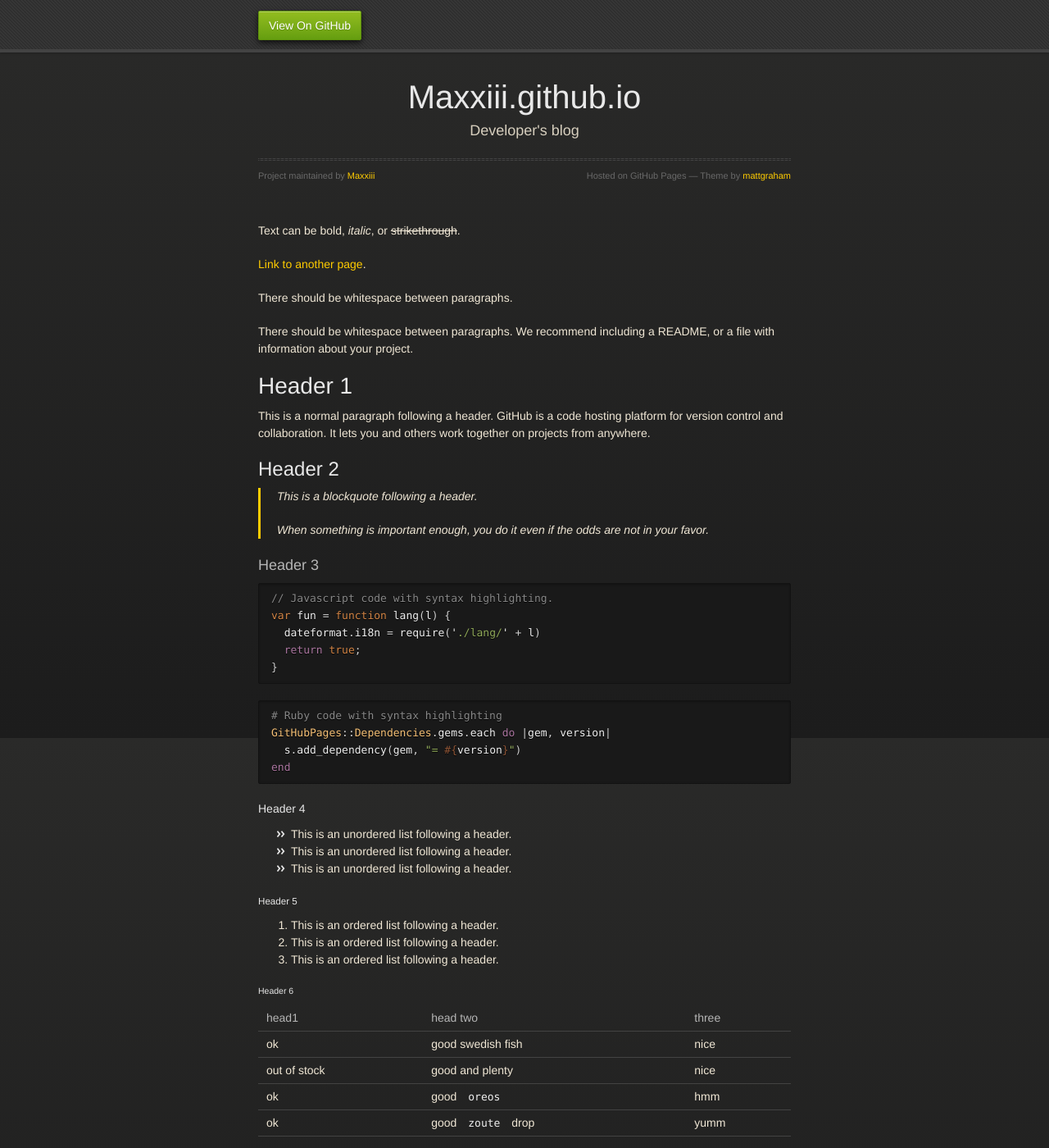
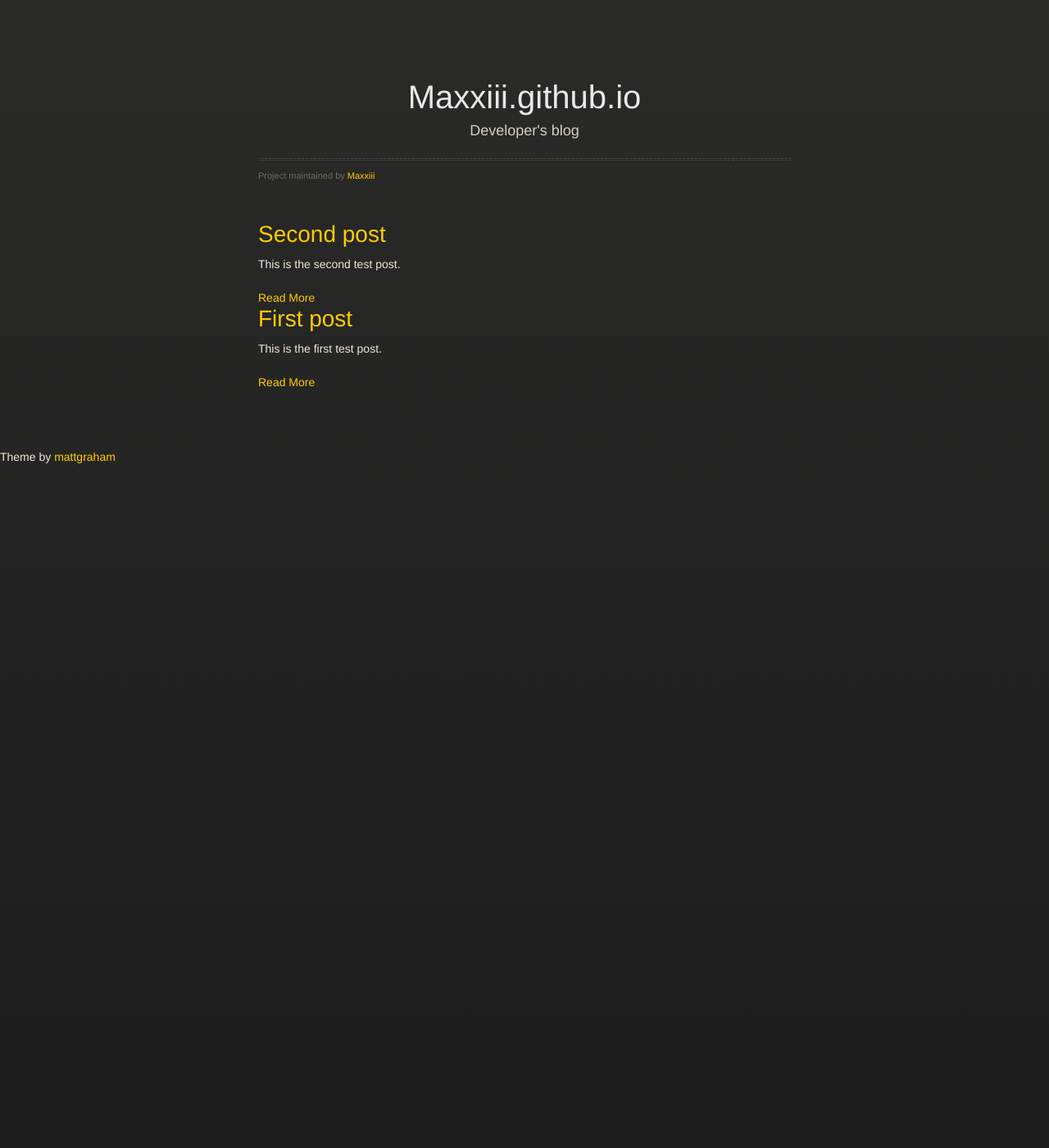
Before and after one commit to Maxxiii/Maxxiii.github.io, a Jekyll site: the page built from index.md, in a window 1280 px wide and 1400 px high. Shown: the whole window at 82% size. Built offline with Jekyll 4.4.1, drawn with Linux system fonts in a browser that asks for light colours; some of the changed text lies outside the part shown.

Commit message:
More fixes

````diff
--- a/_layouts/default.html
+++ b/_layouts/default.html
@@ -17,18 +19,8 @@
   <meta name="viewport" content="width=device-width, initial-scale=1, user-scalable=no">
 
 </head>
+
 <body>
-      <div id="header">
-        <nav>
-          <li class="fork"><a href="{{ site.github.repository_url }}">View On GitHub</a></li>
-          {% if site.show_downloads %}
-            <li class="downloads"><a href="{{ site.github.zip_url }}">ZIP</a></li>
-            <li class="downloads"><a href="{{ site.github.tar_url }}">TAR</a></li>
-            <li class="title">DOWNLOADS</li>
-          {% endif %}
-        </nav>
-      </div><!-- end header -->
-
   <div class="wrapper">
 
     <section>
@@ -36,8 +28,9 @@
         <h1>{{ site.title | default: site.github.repository_name }}</h1>
         <p>{{ site.description | default: site.github.project_tagline }}</p>
         <hr>
-          <span class="credits left">Project maintained by <a href="{{ site.github.owner_url }}">{{ site.github.owner_name }}</a></span>
-          <span class="credits right">Hosted on GitHub Pages &mdash; Theme by <a href="https://twitter.com/mattgraham">mattgraham</a></span>
+        <span class="credits left">Project maintained by <a
+            href="{{ site.github.owner_url }}">{{ site.github.owner_name }}</a></span>
+
       </div>
 
       {{ content }}
@@ -48,13 +41,22 @@
 
   {% if site.google_analytics %}
   <script>
-        (function(i,s,o,g,r,a,m){i['GoogleAnalyticsObject']=r;i[r]=i[r]||function(){
-        (i[r].q=i[r].q||[]).push(arguments)},i[r].l=1*new Date();a=s.createElement(o),
-        m=s.getElementsByTagName(o)[0];a.async=1;a.src=g;m.parentNode.insertBefore(a,m)
-        })(window,document,'script','//www.google-analytics.com/analytics.js','ga');
+    (function (i, s, o, g, r, a, m) {
+      i['GoogleAnalyticsObject'] = r;
+      i[r] = i[r] || function () {
+        (i[r].q = i[r].q || []).push(arguments)
+      }, i[r].l = 1 * new Date();
+      a = s.createElement(o),
+        m = s.getElementsByTagName(o)[0];
+      a.async = 1;
+      a.src = g;
+      m.parentNode.insertBefore(a, m)
+    })(window, document, 'script', '//www.google-analytics.com/analytics.js', 'ga');
     ga('create', '{{ site.google_analytics }}', 'auto');
     ga('send', 'pageview');
   </script>
   {% endif %}
 </body>
+<span>Theme by <a href="https://twitter.com/mattgraham">mattgraham</a></span>
+
 </html>
--- a/index.md
+++ b/index.md
@@ -2,122 +2,17 @@
 layout: default
 ---
 
-Text can be **bold**, _italic_, or ~~strikethrough~~.
+<div class="posts">
+  {% for post in site.posts %}
+    <article class="post">
 
-[Link to another page](./another-page.html).
+      <h1><a href="{{ site.baseurl }}{{ post.url }}">{{ post.title }}</a></h1>
 
-There should be whitespace between paragraphs.
+      <div class="entry">
+        {{ post.excerpt }}
+      </div>
 
-There should be whitespace between paragraphs. We recommend including a README, or a file with information about your project.
-
-# Header 1
-
-This is a normal paragraph following a header. GitHub is a code hosting platform for version control and collaboration. It lets you and others work together on projects from anywhere.
-
-## Header 2
-
-> This is a blockquote following a header.
->
-> When something is important enough, you do it even if the odds are not in your favor.
-
-### Header 3
-
-```js
-// Javascript code with syntax highlighting.
-var fun = function lang(l) {
-  dateformat.i18n = require('./lang/' + l)
-  return true;
-}
-```
-
-```ruby
-# Ruby code with syntax highlighting
-GitHubPages::Dependencies.gems.each do |gem, version|
-  s.add_dependency(gem, "= #{version}")
-end
-```
-
-#### Header 4
-
-*   This is an unordered list following a header.
-*   This is an unordered list following a header.
-*   This is an unordered list following a header.
-
-##### Header 5
-
-1.  This is an ordered list following a header.
-2.  This is an ordered list following a header.
-3.  This is an ordered list following a header.
-
-###### Header 6
-
-| head1        | head two          | three |
-|:-------------|:------------------|:------|
-| ok           | good swedish fish | nice  |
-| out of stock | good and plenty   | nice  |
-| ok           | good `oreos`      | hmm   |
-| ok           | good `zoute` drop | yumm  |
-
-### There's a horizontal rule below this.
-
-* * *
-
-### Here is an unordered list:
-
-*   Item foo
-*   Item bar
-*   Item baz
-*   Item zip
-
-### And an ordered list:
-
-1.  Item one
-1.  Item two
-1.  Item three
-1.  Item four
-
-### And a nested list:
-
-- level 1 item
-  - level 2 item
-  - level 2 item
-    - level 3 item
-    - level 3 item
-- level 1 item
-  - level 2 item
-  - level 2 item
-  - level 2 item
-- level 1 item
-  - level 2 item
-  - level 2 item
-- level 1 item
-
-### Small image
-
-![Octocat](https://github.githubassets.com/images/icons/emoji/octocat.png)
-
-### Large image
-
-![Branching](https://guides.github.com/activities/hello-world/branching.png)
-
-
-### Definition lists can be used with HTML syntax.
-
-<dl>
-<dt>Name</dt>
-<dd>Godzilla</dd>
-<dt>Born</dt>
-<dd>1952</dd>
-<dt>Birthplace</dt>
-<dd>Japan</dd>
-<dt>Color</dt>
-<dd>Green</dd>
-</dl>
-
-```
-Long, single-line code blocks should not wrap. They should horizontally scroll if they are too long. This line should be long enough to demonstrate this.
-```
-
-```
-The final element.
-```
+      <a href="{{ site.baseurl }}{{ post.url }}" class="read-more">Read More</a>
+    </article>
+  {% endfor %}
+</div>
````
Also changed, not shown: other parts of _layouts/default.html (+3 -1 lines), second.md (added, +123 -0 lines). Lines whose indentation alone changed are shown as unchanged.
